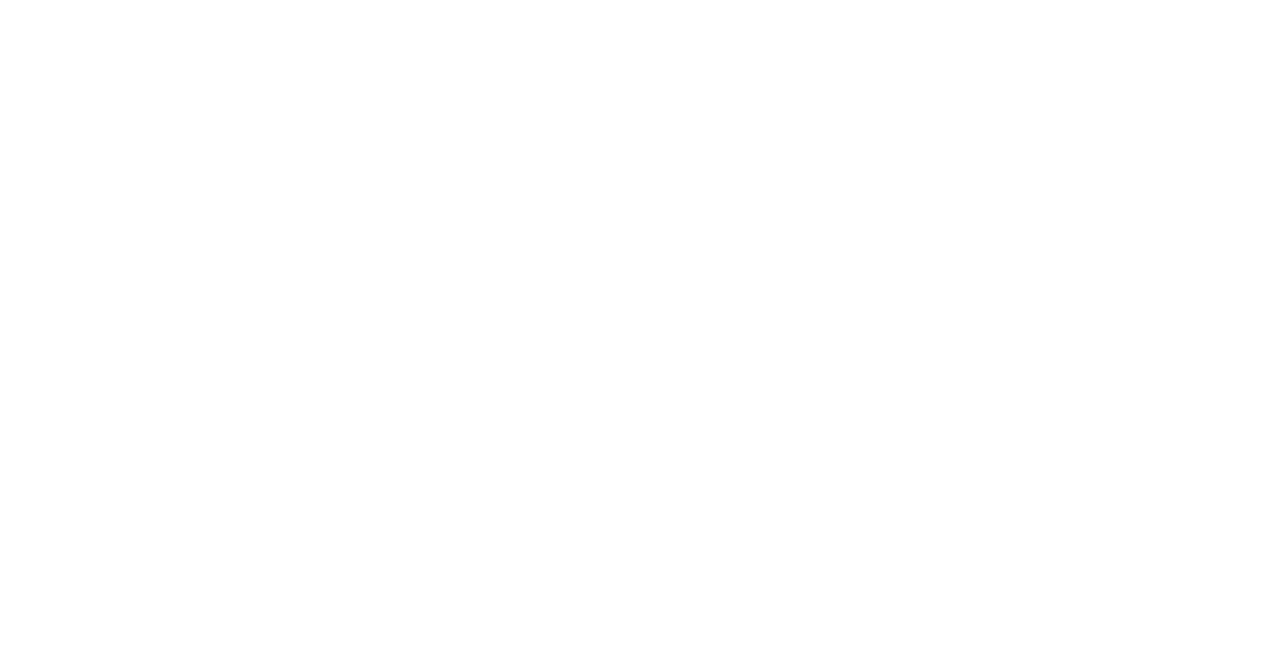
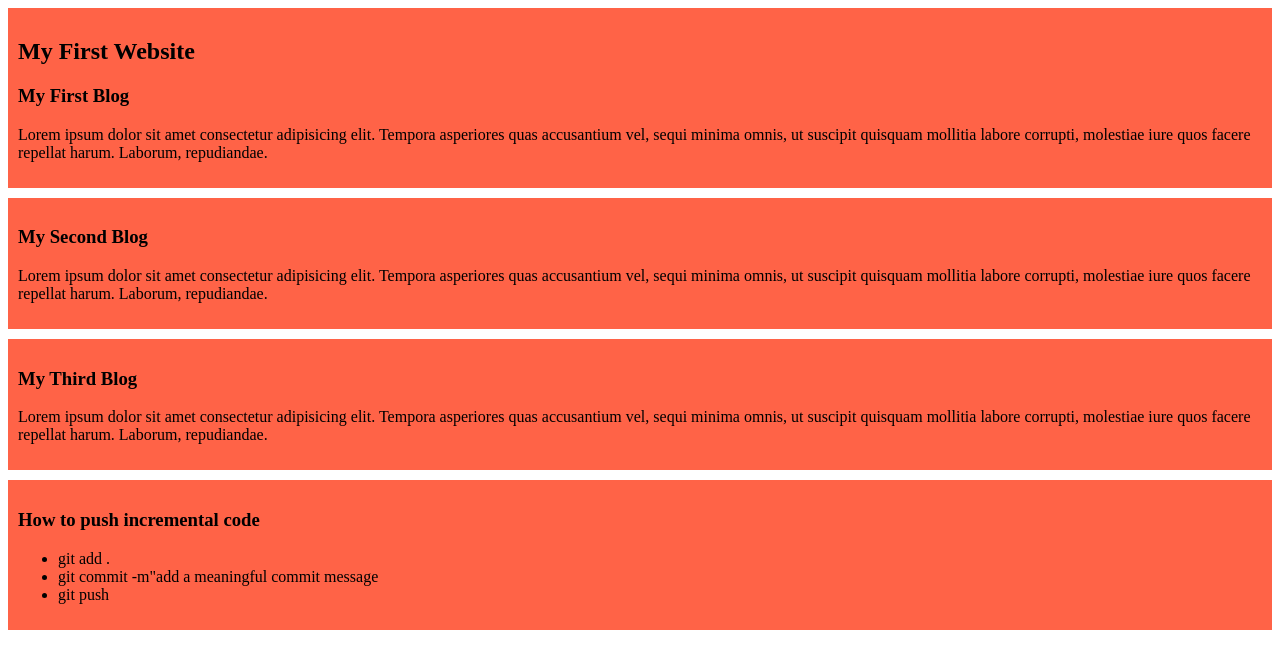
Before and after one commit to tahminatanjidamiti/my-first-github-repo, a plain HTML site: page index.html in a window 1280 px wide. Drawn offline with Linux system fonts and the light colour scheme.

Commit message:
added blogs and a list of code

```diff
--- a/index.html
+++ b/index.html
@@ -4,8 +4,29 @@
     <meta charset="UTF-8">
     <meta name="viewport" content="width=device-width, initial-scale=1.0">
     <title>My First Ever Github Repo</title>
+    <link rel="stylesheet" href="styles/blog.css">
 </head>
 <body>
-
+    <div>
+        <h2>My First Website</h2>
+        <h3>My First Blog</h3>
+        <p>Lorem ipsum dolor sit amet consectetur adipisicing elit. Tempora asperiores quas accusantium vel, sequi minima omnis, ut suscipit quisquam mollitia labore corrupti, molestiae iure quos facere repellat harum. Laborum, repudiandae.</p>
+    </div>
+    <div>
+        <h3>My Second Blog</h3>
+        <p>Lorem ipsum dolor sit amet consectetur adipisicing elit. Tempora asperiores quas accusantium vel, sequi minima omnis, ut suscipit quisquam mollitia labore corrupti, molestiae iure quos facere repellat harum. Laborum, repudiandae.</p>
+    </div>
+    <div>
+        <h3>My Third Blog</h3>
+        <p>Lorem ipsum dolor sit amet consectetur adipisicing elit. Tempora asperiores quas accusantium vel, sequi minima omnis, ut suscipit quisquam mollitia labore corrupti, molestiae iure quos facere repellat harum. Laborum, repudiandae.</p>
+    </div>
+    <div>
+        <h3>How to push incremental code</h3>
+        <ul>
+            <li>git add .</li>
+            <li>git commit -m"add a meaningful commit message</li>
+            <li>git push</li>
+        </ul>
+    </div>
 </body>
 </html>
--- /dev/null
+++ b/styles/blog.css
@@ -0,0 +1,5 @@
+div{
+    background-color: tomato;
+    padding: 10px;
+    margin-bottom: 10px;
+}
```
